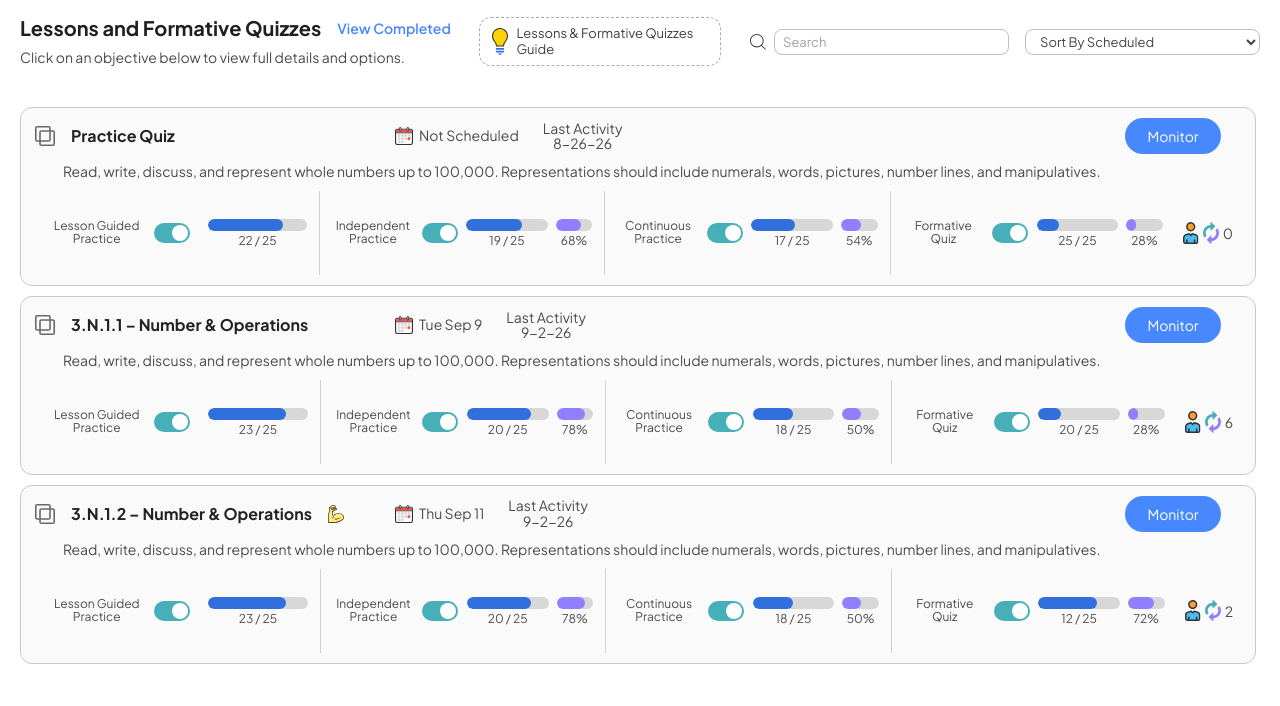
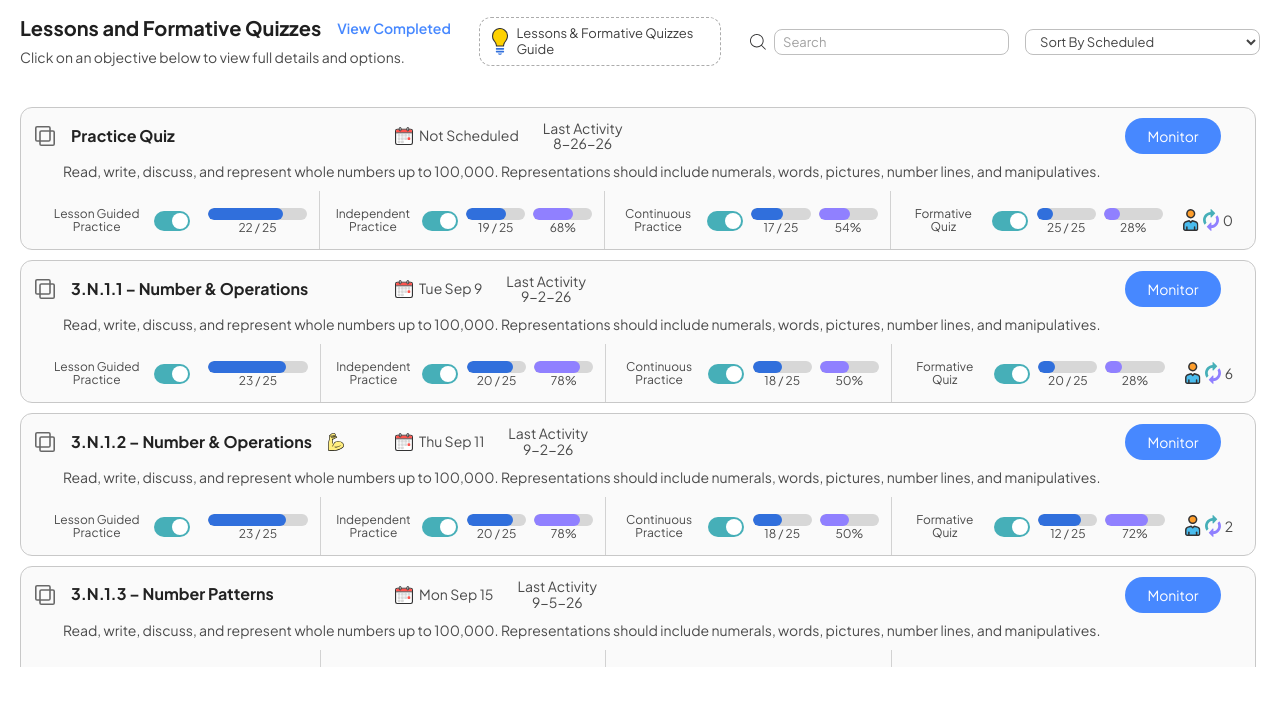
Before and after one commit to umairx97/assessment-ui, a Next.js app: page / in a window 1280 px wide. Shown: the top 706 px of the page. Built offline with nearby package versions, Linux system fonts and the light colour scheme.

Commit message:
feat: adjust minor interactions and UI

```diff
--- a/app/components/AssessmentCard.tsx
+++ b/app/components/AssessmentCard.tsx
@@ -34,6 +34,7 @@ export function AssessmentCard({
     Partial<Record<MetricKey, boolean>>
   >({});
   const [isMonitoring, setIsMonitoring] = useState(false);
+  const [isReloading, setIsReloading] = useState(false);
 
   const toggleMetric = (key: MetricKey) => {
     const currentEnabled =
@@ -51,8 +52,18 @@ export function AssessmentCard({
     setIsMonitoring(false);
   };
 
+  const handleReloadClick = async () => {
+    if (isReloading) {
+      return;
+    }
+
+    setIsReloading(true);
+    await new Promise((resolve) => setTimeout(resolve, 700));
+    setIsReloading(false);
+  };
+
   return (
-    <article className="border-card-border rounded-xl border px-3.5 py-2.5 bg-card-background">
+    <article className="border-card-border rounded-xl border px-3.5 pt-2.5 bg-card-background">
       <div className="grid grid-cols-[minmax(20rem,1.5fr)_auto_auto_auto] items-center gap-2.5 max-lg:grid-cols-1">
         <div className="grid grid-cols-3">
           <div className="flex items-center gap-4">
@@ -136,7 +147,7 @@ export function AssessmentCard({
           ))}
 
           <div
-            className="text-body text-card-muted inline-flex shrink-0 items-center justify-center gap-1 px-2 py-1.5 max-lg:justify-start"
+            className="text-body text-card-muted inline-flex shrink-0 items-center justify-center gap-1 px-2 py-0 max-lg:justify-start"
             aria-label="Peer interactions"
           >
             <Image
@@ -145,12 +156,22 @@ export function AssessmentCard({
               width={16}
               height={16}
             />
+            <button
+              type="button"
+              className="inline-flex h-4 w-4 cursor-pointer items-center justify-center border-0 bg-transparent p-0"
+              onClick={handleReloadClick}
+              disabled={isReloading}
+              aria-label="Reload metric status"
+              aria-busy={isReloading}
+            >
               <Image
                 src="/icons/reload.svg"
                 alt="Refresh"
                 width={16}
                 height={16}
+                className={isReloading ? "animate-spin" : ""}
               />
+            </button>
             <span>{subparts.peerCount}</span>
           </div>
         </div>
--- a/app/components/AssessmentSkeleton.tsx
+++ b/app/components/AssessmentSkeleton.tsx
@@ -1,18 +1,23 @@
+import { SubpartsSkeleton } from "./SubpartsSkeleton";
+
 export function AssessmentSkeleton() {
   return (
     <article
-      className="border-card-border bg-background grid gap-2 rounded-xl border px-3.5 py-2.5"
+      className="border-card-border rounded-xl border px-3.5 pt-2.5 bg-card-background"
       aria-hidden
     >
-      <div className="bg-card-skeleton h-3 w-[30%] animate-pulse rounded-full motion-reduce:animate-none" />
-      <div className="bg-card-skeleton h-3 w-[45%] animate-pulse rounded-full motion-reduce:animate-none" />
-      <div className="bg-card-skeleton h-3 w-[88%] animate-pulse rounded-full motion-reduce:animate-none" />
-      <div className="mt-1 grid grid-cols-4 gap-2">
-        <div className="bg-card-skeleton h-4 animate-pulse rounded-full motion-reduce:animate-none" />
-        <div className="bg-card-skeleton h-4 animate-pulse rounded-full motion-reduce:animate-none" />
-        <div className="bg-card-skeleton h-4 animate-pulse rounded-full motion-reduce:animate-none" />
-        <div className="bg-card-skeleton h-4 animate-pulse rounded-full motion-reduce:animate-none" />
+      <div className="grid grid-cols-[minmax(20rem,1.5fr)_auto_auto_auto] items-center gap-2.5 max-lg:grid-cols-1">
+        <div className="grid grid-cols-3">
+          <div className="bg-card-skeleton h-4 w-3/4 animate-pulse rounded-full motion-reduce:animate-none" />
+          <div className="bg-card-skeleton h-4 w-2/3 animate-pulse rounded-full motion-reduce:animate-none" />
+        </div>
+
+        <div className="bg-card-skeleton h-9 min-w-24 animate-pulse rounded-full motion-reduce:animate-none" />
       </div>
+
+      <div className="bg-card-skeleton mt-2 mb-2.5 ml-7 h-3.5 w-11/12 animate-pulse rounded-full motion-reduce:animate-none" />
+
+      <SubpartsSkeleton />
     </article>
   );
 }
--- a/app/components/MetricBlock.tsx
+++ b/app/components/MetricBlock.tsx
@@ -49,10 +49,10 @@ export function MetricBlock({
 
   return (
     <div
-      className={`border-card-divider min-w-0 border-r px-3 py-2 last:border-r-0 max-lg:border-r-0 ${className ?? ""}`}
+      className={`border-card-divider min-w-0 border-r px-3 pt-0.5 pb-0 last:border-r-0 max-lg:border-r-0 ${className ?? ""}`}
     >
       <div
-        className={`grid min-h-17 items-center gap-x-2 ${
+        className={`grid min-h-14 items-center gap-x-2 ${
           showMastery ? "grid-cols-12" : "grid-cols-10"
         }`}
       >
@@ -72,7 +72,7 @@ export function MetricBlock({
           />
         </button>
 
-        <div className="col-span-4 min-w-0">
+        <div className={`${showMastery ? "col-span-3" : "col-span-4"} min-w-0`}>
           <div
             className={`${trackBg} h-3 min-w-0 overflow-hidden rounded-full`}
             role="progressbar"
@@ -91,11 +91,11 @@ export function MetricBlock({
             />
           </div>
 
-          <div className="text-body text-[12px] text-card-muted mt-1 text-center leading-none">{`${metric.correct} / ${metric.total}`}</div>
+          <div className="text-body text-[12px] text-card-muted mt-0.5 text-center leading-none">{`${metric.correct} / ${metric.total}`}</div>
         </div>
 
         {showMastery && (
-          <div className="col-span-2 min-w-0">
+          <div className="col-span-3 min-w-0">
             <div
               className={`${trackBg} h-3 w-full overflow-hidden rounded-full`}
               role="progressbar"
@@ -114,7 +114,7 @@ export function MetricBlock({
               />
             </div>
 
-            <div className="text-body text-[12px] text-card-muted mt-1 text-center leading-none">{`${metric.percent}%`}</div>
+            <div className="text-body text-[12px] text-card-muted mt-0.5 text-center leading-none">{`${metric.percent}%`}</div>
           </div>
         )}
       </div>
--- a/app/components/SubpartsSkeleton.tsx
+++ b/app/components/SubpartsSkeleton.tsx
@@ -1,15 +1,15 @@
 export function SubpartsSkeleton() {
   return (
     <div
-      className="border-card-divider grid grid-cols-4 border-t max-lg:grid-cols-1"
+      className="border-card-divider flex items-stretch max-lg:flex-col"
       aria-hidden
     >
       {Array.from({ length: 4 }).map((_, index) => (
         <div
           key={`subpart-skeleton-${index}`}
-          className="border-card-divider min-w-0 border-r px-3 py-2 last:border-r-0 max-lg:border-r-0"
+          className="border-card-divider min-w-0 flex-1 border-r px-3 pt-0.5 pb-0 last:border-r-0 max-lg:border-r-0"
         >
-          <div className="grid min-h-17 grid-cols-12 items-center gap-x-2">
+          <div className="grid min-h-14 grid-cols-12 items-center gap-x-2">
             <div className="bg-card-skeleton col-span-4 h-2.5 w-3/4 animate-pulse rounded-full motion-reduce:animate-none" />
             <div className="bg-card-skeleton col-span-2 h-5 w-9 animate-pulse rounded-full motion-reduce:animate-none" />
             <div className="col-span-4 space-y-1">
@@ -23,6 +23,12 @@ export function SubpartsSkeleton() {
           </div>
         </div>
       ))}
+
+      <div className="inline-flex shrink-0 items-center justify-center gap-1 px-2 py-0 max-lg:justify-start">
+        <div className="bg-card-skeleton h-4 w-4 animate-pulse rounded-full motion-reduce:animate-none" />
+        <div className="bg-card-skeleton h-4 w-4 animate-pulse rounded-full motion-reduce:animate-none" />
+        <div className="bg-card-skeleton h-3 w-3 animate-pulse rounded-full motion-reduce:animate-none" />
+      </div>
     </div>
   );
 }
--- a/app/layout.tsx
+++ b/app/layout.tsx
@@ -10,7 +10,7 @@ const plusJakartaSans = Plus_Jakarta_Sans({
 });
 
 export const metadata: Metadata = {
-  title: "Lessons and Formative Quizzes",
+  title: "Assessment Dashboard",
   description: "Lessons and formative quizzes dashboard",
 };
 
```
Also changed, not shown: 1 other file (tests, documents, lock files or other folders). Lines whose indentation alone changed are shown as unchanged.
